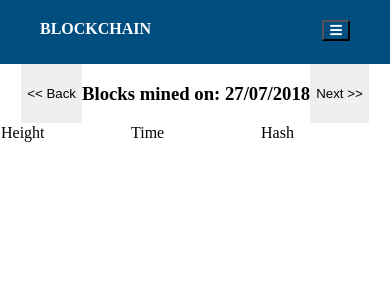
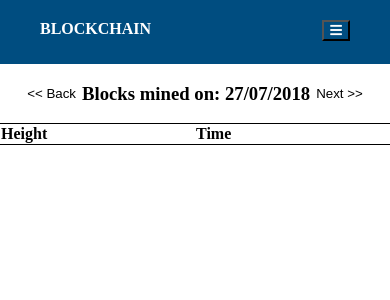
Before and after one commit to MaksPob/Bitcoin-blockchain-explorer, a React app: page /listBlocks in a window 390 px wide. Shown: the top 300 px of the page. Built offline with nearby package versions, Linux system fonts and the light colour scheme.

Commit message:
add list blocks and pagination

```diff
--- a/src/components/Header/Header.jsx
+++ b/src/components/Header/Header.jsx
@@ -9,7 +9,6 @@ import { isString } from '../../utils/validation';
 import { getListBlocks } from '../../redux/actions/blocks';
 
 class Header extends Component {
-
   state = {
     height: '',
     hash:'',
@@ -17,12 +16,12 @@ class Header extends Component {
     toggleBar: false
   };
 
-  changeToggle = () => {
+  changeSearchState = () => {
     const { toggleSearch } = this.state;
     toggleSearch ? this.setState({ toggleSearch: false }) : this.setState({ toggleSearch: true });
   };
 
-  changeBar = () => {
+  changeBarState = () => {
     const { toggleBar } = this.state;
     toggleBar ? this.setState({ toggleBar: false }) : this.setState({ toggleBar: true });
   };
@@ -43,7 +42,7 @@ class Header extends Component {
         <header className = "navbar">
           <div className = "navbar__logo">BLOCKCHAIN
             <div>
-              <button onClick={() => this.changeBar()}>
+              <button onClick={() => this.changeBarState()}>
                 <i className="fa fa-bars" aria-hidden="true"></i>
               </button>
             </div>
@@ -55,7 +54,7 @@ class Header extends Component {
             <Link to='/listBlocks' onClick={() => getListBlocks()}>List blocks</Link>
           </div>
           <div className={toggleBar ? "navbar__search_visible" : "navbar__search"}>
-            <button onClick={() => this.changeToggle()}><i className="fa fa-search" aria-hidden="true"></i></button>
+            <button onClick={() => this.changeSearchState()}><i className="fa fa-search" aria-hidden="true"></i></button>
             { this.state.toggleSearch &&
               <input
                   className = "search__input"
--- a/src/redux/actions/blocks.js
+++ b/src/redux/actions/blocks.js
@@ -1,9 +1,11 @@
-const saveBlocks = (data)  => ({ type: 'ADD_BLOCKS', payload: data});
-const getListBlocks = () => ({ type: 'ALL_BLOCKS' });
-const saveBlockNowDay = (data) => ({ type: 'ADD_BLOCKS_NOWDAY', payload: data });
+const getListBlocks = () => ({ type: "ALL_BLOCKS" });
+const getBlocksDay = (data) => ({ type: "BLOCKS_FOR_DAY", payload: data });
+const saveBlocks = (data)  => ({ type: "ADD_BLOCKS", payload: data });
+const saveBlockDay = (data) => ({ type: "ADD_BLOCKS_NOWDAY", payload: data });
 
 export {
   saveBlocks,
   getListBlocks,
-  saveBlockNowDay
+  saveBlockDay,
+  getBlocksDay
 };
--- a/src/redux/saga/sagas.js
+++ b/src/redux/saga/sagas.js
@@ -1,7 +1,7 @@
 import { call, put, takeEvery } from 'redux-saga/effects';
 import axios from 'axios';
 import { saveRate } from '../actions/rate';
-import { saveBlocks, saveBlockNowDay } from '../actions/blocks';
+import { saveBlocks, saveBlockDay } from '../actions/blocks';
 import { saveTransactions } from '../actions/transactions';
 
 const corsHeroku = "https://cors-anywhere.herokuapp.com/";
@@ -39,11 +39,11 @@ function* getBlocksAndTransactions() {
   }
 }
 
-function* getListBlocks() {
+function* getListBlocks({ payload } = Date.now()) {
   try {
-    const block = yield call(axios.get, corsHeroku + `https://blockchain.info/blocks/${Date.now()}?format=json`);
+    const block = yield call(axios.get, corsHeroku + `https://blockchain.info/blocks/${payload}?format=json`);
     const { blocks } = block.data;
-    yield put(saveBlockNowDay(blocks));
+    yield put(saveBlockDay(blocks));
   } catch (err) {
     const error = err.response.data;
     console.log(error);
@@ -58,6 +58,7 @@ function* sagas() {
   yield takeEvery("RATE_AND_BLOCKS", getBlocksAndRate);
   yield takeEvery("RATE_AND_BLOCKS", getBlocksAndTransactions);
   yield takeEvery("ALL_BLOCKS", getListBlocks);
+  yield takeEvery("BLOCKS_FOR_DAY", getListBlocks);
 }
 
 export default sagas;
--- a/src/scenes/ListBlocks/ListBlocks.jsx
+++ b/src/scenes/ListBlocks/ListBlocks.jsx
@@ -4,22 +4,37 @@ import { bindActionCreators } from 'redux';
 
 import './styles.scss';
 
-import { timeFormated } from '../../utils/moment';
+import { timeFormated, unixTimeFormated } from '../../utils/moment';
 import Header from '../../components/Header/Header.jsx';
+import { getBlocksDay } from '../../redux/actions/blocks';
 
-const ListBlocks = (props) => {
-  const { allBlocks } = props;
+class ListBlocks extends Component {
+  state = {
+    time: Date.now()
+  };
+
+  render() {
+  const { allBlocks, getBlocksDay } = this.props;
+  const { time } = this.state;
   return (
     <div>
       <Header />
       <div className="listBlocks">
         <div className="listBlocks__pagination">
           <div className="listBlocks__pagination-back">
-            <button>{'<< '}Back</button>
+            <button onClick={()=> {
+              const lastDay = time - 86400000;
+              getBlocksDay(lastDay);
+              this.setState({ time: lastDay });
+            }}>{'<< '}Back</button>
           </div>
-          <div><h3>Blocks mined on: {timeFormated(Date.now())}</h3></div>
+          <div className="listBlocks__title"><h3>Blocks mined on: {timeFormated(time)}</h3></div>
           <div className="listBlocks__pagination-next">
-            <button>Next{' >>'}</button>
+            <button onClick={()=> {
+              const nextDay = time + 86400000;
+              getBlocksDay(nextDay);
+              this.setState({ time: nextDay })
+            }}>Next{' >>'}</button>
           </div>
         </div>
         <div className="listBlocks__blocks">
@@ -38,8 +53,8 @@ const ListBlocks = (props) => {
                   return (
                     <tr key={block.hash}>
                       <td>{block.height}</td>
-                      <td>{block.time}</td>
-                      <td>{block.hash}</td>
+                      <td>{unixTimeFormated(block.time)}</td>
+                      <td onClick={()=> console.log(block.height)}>{block.hash}</td>
                     </tr>
                   );
                 })
@@ -51,6 +66,7 @@ const ListBlocks = (props) => {
       </div>
     </div>
   );
+  }
 }
 
 
@@ -59,5 +75,6 @@ export default connect(
     allBlocks: state.allBlocks
   }),
   dispatch => bindActionCreators({
+    getBlocksDay
   }, dispatch)
 )(ListBlocks);
--- a/src/scenes/ListBlocks/styles.scss
+++ b/src/scenes/ListBlocks/styles.scss
@@ -15,16 +15,92 @@
       }
     }
   }
+
   & > .listBlocks__blocks > .listBlocks__block > table {
     border-collapse: collapse;
     width: 100%;
+    & > tbody > tr {
+      & > td:nth-child(1) {
+        color: rgb(0, 183, 255);
+        cursor: pointer;
+        padding: 2px 0;
+        border-bottom: 1px solid black;
+      }
+      & > td:nth-child(2) {
+       border-bottom: 1px solid black;
+      }
+      & > td:nth-child(3) {
+        color: rgb(0, 183, 255);
+        cursor: pointer;
+        padding: 2px 0;
+        border-bottom: 1px solid black;
+      }
+    }
+    & > thead > tr {
+      & > td:nth-child(1) {
+        border-top: 1px solid black;
+        border-bottom: 1px solid black;
+        font-weight: bold;
+      }
+      & > td:nth-child(2) {
+        border-top: 1px solid black;
+        border-bottom: 1px solid black;
+        font-weight: bold;
+      }
+      & > td:nth-child(3) {
+        border-top: 1px solid black;
+        border-bottom: 1px solid black;
+        font-weight: bold;
+      }
+    }
   }
 }
 
 
 
 @media screen and (max-width: 480px) {
+  .listBlocks > .listBlocks__pagination {
+    & > .listBlocks__pagination-back > button {
+      background-color: white;
+    }
+    & > .listBlocks__pagination-next > button {
+      background-color: white;
+    }
+    & > .listBlocks__title > h3 {
+      text-align: center;
+    }
+  }
   .listBlocks > .listBlocks__blocks > .listBlocks__block > table {
-    table-layout: fixed; // убирать хэш и сделать ховеры
+    table-layout: fixed;
+    & > tbody > tr {
+      & > td:nth-child(1) {
+        color: rgb(0, 183, 255);
+        padding: 2px 0;
+        border-bottom: 1px solid black;
+      }
+      & > td:nth-child(2) {
+        padding: 2px 0;
+        border-bottom: 1px solid black;
+      }
+      & > td:nth-child(3) {
+        display: none;
+      }
+    }
+    & > thead > tr {
+      & > td:nth-child(1) {
+        border-top: 1px solid black;
+        border-bottom: 1px solid black;
+        font-weight: bold;
+        cursor: pointer;
+      }
+      & > td:nth-child(2) {
+        border-top: 1px solid black;
+        border-bottom: 1px solid black;
+        font-weight: bold;
+      }
+      & > td:nth-child(3) {
+        display: none;
+      }
+    }
   }
 }
--- a/src/utils/moment.js
+++ b/src/utils/moment.js
@@ -3,9 +3,11 @@ import moment from 'moment';
 const arrTimeFormated = (time) => time ? time.map(el => moment.unix(el).format('L')) : false;
 const timeFromNow = (time) => time ? moment.unix(time).fromNow() : false;
 const timeFormated = (time) => moment(time).format('DD-MM-YYYY').split('-').join('/');
+const unixTimeFormated = (time) => moment.unix(time).format('LLL');
 
 export {
   arrTimeFormated,
   timeFromNow,
-  timeFormated
+  timeFormated,
+  unixTimeFormated
 };
```
Also changed, not shown: src/scenes/Block/Block.jsx (added), src/scenes/Block/styles.scss (added).
